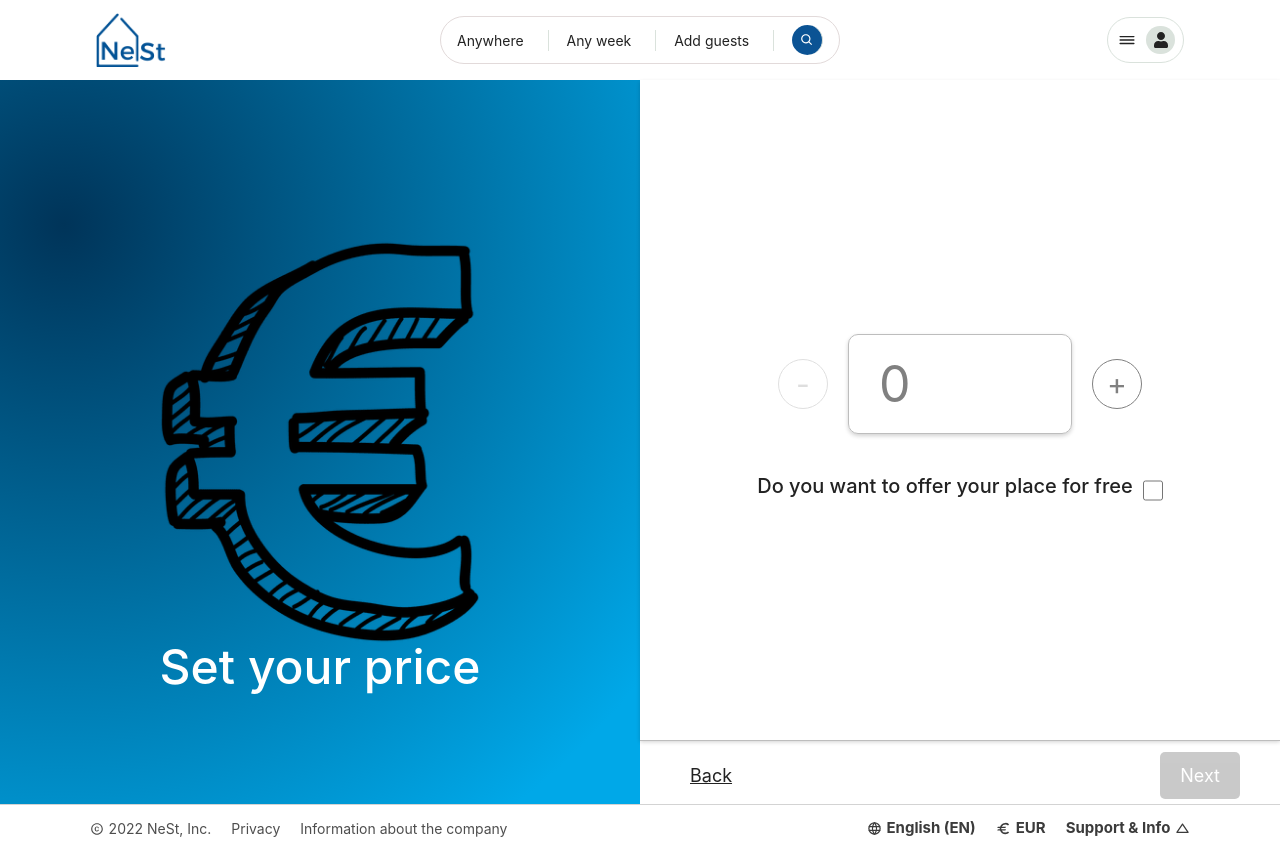
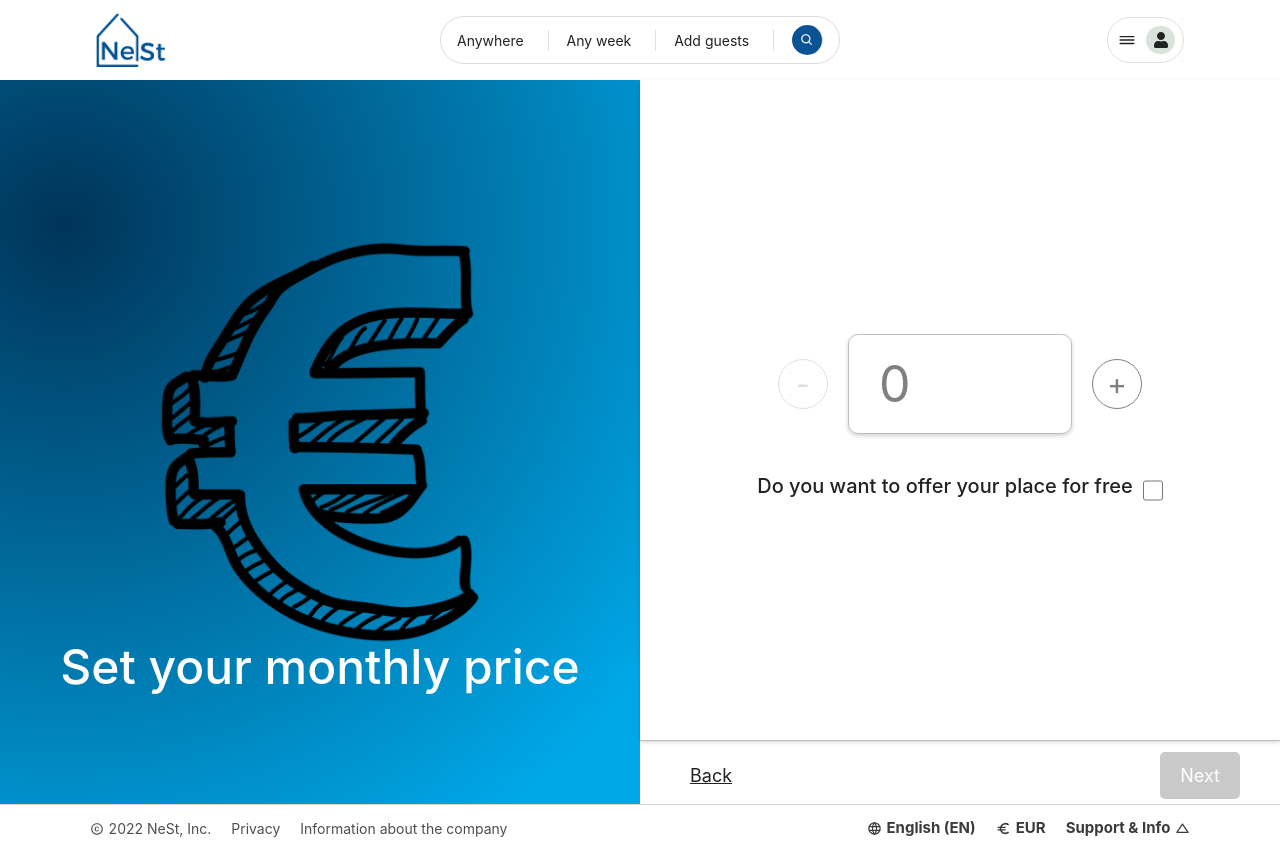
Before and after one commit to nasimreza72/Nest, a React (Create React App) app: page /hostingPage8 in a window 1280 px wide. Built offline with nearby package versions, Linux system fonts and the light colour scheme; no server answers.

Commit message:
updated price section

```diff
--- a/src/components/HousesComponents/HouseCarousel/HouseCarousel.jsx
+++ b/src/components/HousesComponents/HouseCarousel/HouseCarousel.jsx
@@ -39,7 +39,7 @@ const HouseCarousel = ({ house }) => {
         <div className="DrawLine"></div>
         <p>{house.title}</p>
         <p className="description">{house.description}</p>
-        <p> <span className="price">Price:</span> {house.price === 0 ? "Free" : house.price + " €"}</p>
+        <p> <span className="price">Price:</span> {house.price === 0 ? "Free" : "€" +house.price + " monthly."} </p>
         <p>
           <span className="guests">Guest: </span>
           Adult: {house.guests.adult}, Kids: {house.guests.kids}, Beds:{" "}
@@ -53,7 +53,7 @@ const HouseCarousel = ({ house }) => {
 
         <p>
           <FaStar className="FaStar" />
-          <span className="review">{Math.round(Math.random()*2)+3}</span> ({Math.round(Math.random()*50)} reviews)
+          <span className="review">{Math.round(Math.random()*2)+3}</span> ({Math.round(Math.random()*20)} reviews)
         </p>
         <FaHeart className="FaHeart" />
       </div>
--- a/src/pages/Hosting/HostingPage8/HostingPage8.jsx
+++ b/src/pages/Hosting/HostingPage8/HostingPage8.jsx
@@ -22,7 +22,7 @@ export default function HostingPage8() {
   return (
     <div className="hostingPage8">
       <div className="mainLeft">
-        <h1>Set your price</h1>
+        <h1>Set your monthly price</h1>
       </div>
       <div className="mainRight">
         <div className="subMainRight">
```
